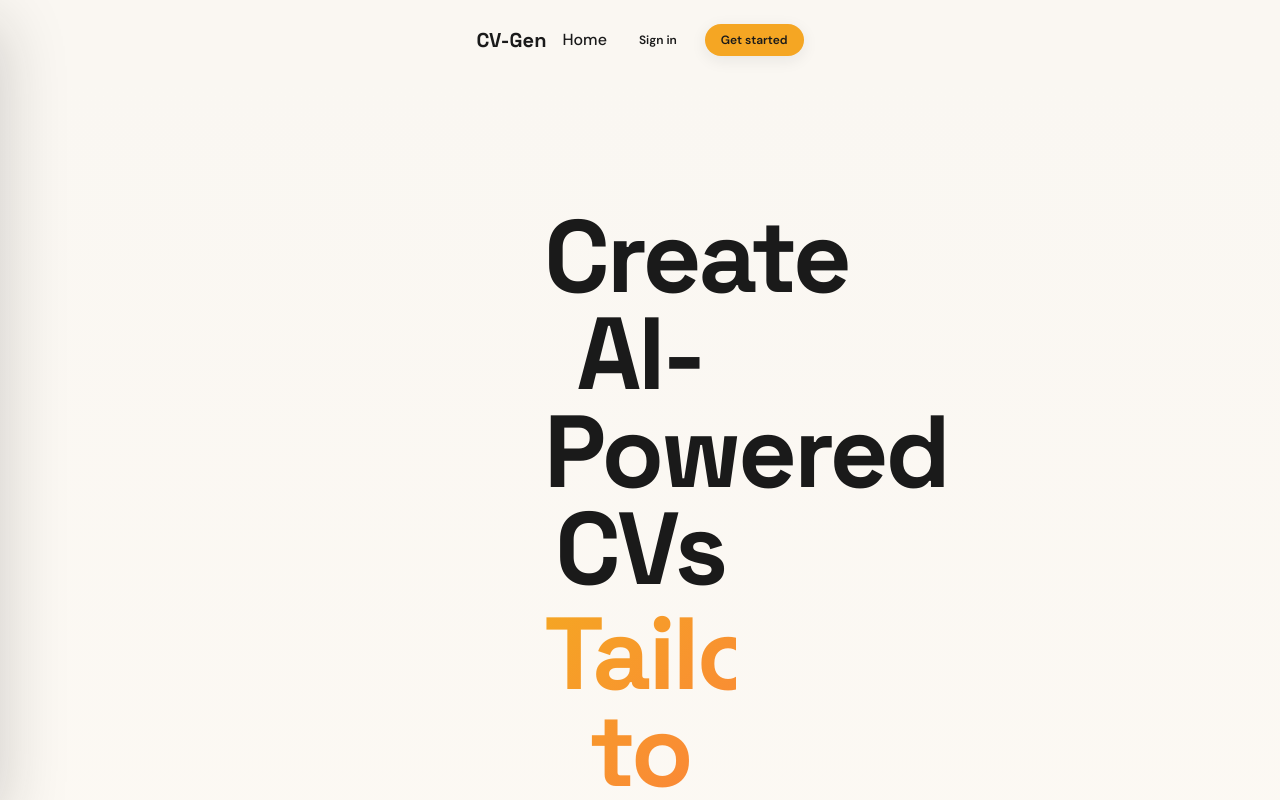
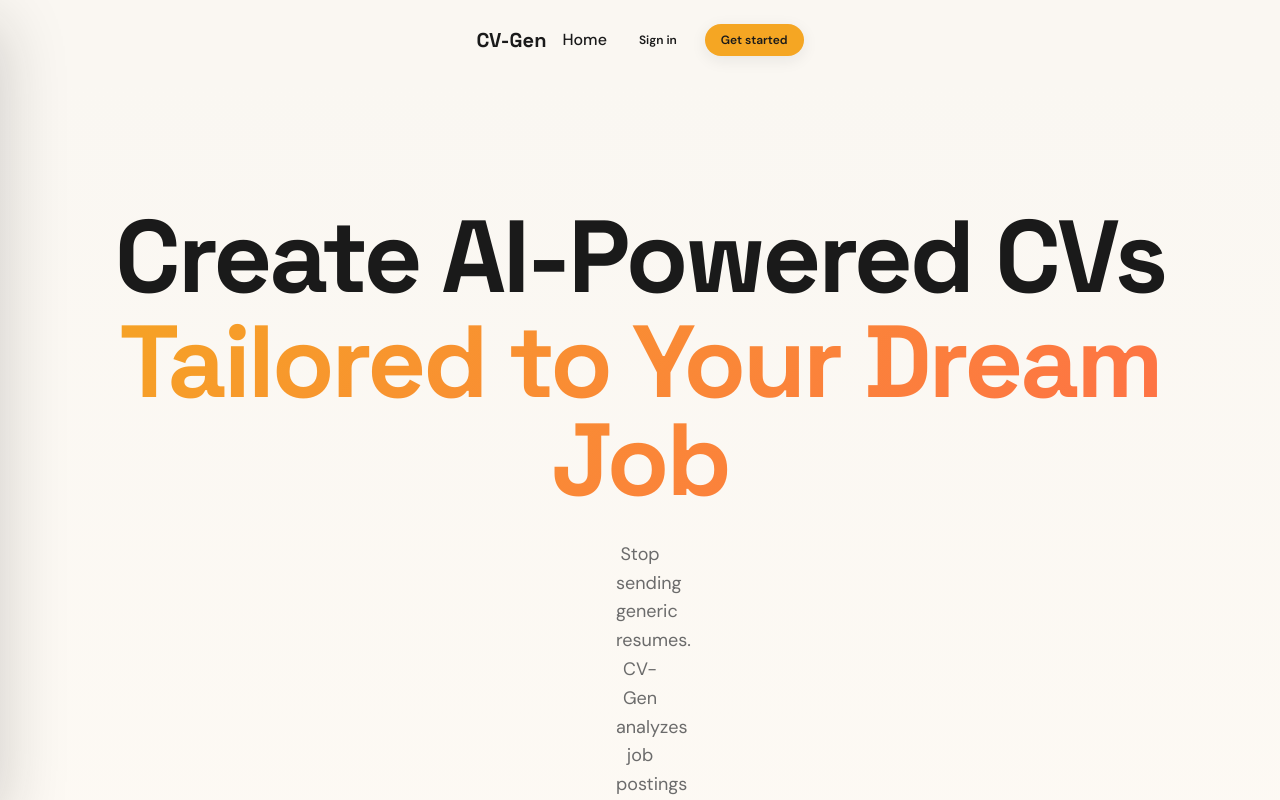
Before and after one commit to aidityasadhakim/cv-gen, a React (Vite) app in the folder frontend/: page / in a window 1280 px wide. Shown: the top 800 px of the page. Built offline with nearby package versions, Linux system fonts and the light colour scheme; no server answers.

Commit message:
fix(frontend): remove max-width constraint from homepage hero

```diff
--- a/frontend/src/routes/index.tsx
+++ b/frontend/src/routes/index.tsx
@@ -1,11 +1,11 @@
-import { createFileRoute, Link } from '@tanstack/react-router'
+import { Link, createFileRoute } from '@tanstack/react-router'
 import { SignedIn, SignedOut } from '@clerk/clerk-react'
 
 import { Container } from '../components/ui/container'
 import { Section } from '../components/ui/section'
 import { Button } from '../components/ui/button'
 import { Card } from '../components/ui/card'
-import { Hero, H2, H3, Body, Small } from '../components/ui/typography'
+import { Body, H2, H3, Hero, Small } from '../components/ui/typography'
 
 export const Route = createFileRoute('/')({
   component: HomePage,
@@ -16,8 +16,8 @@ function HomePage() {
     <div>
       <Section variant="warmFade">
         <Container maxWidth="xl">
-          <div className="text-center max-w-6xl mx-auto">
-            <Hero className="text-charcoal">
+          <div className="text-center w-full">
+            <Hero className="text-charcoal w-full">
               Create AI-Powered CVs
               <span className="text-gradient block mt-2">
                 Tailored to Your Dream Job
```
